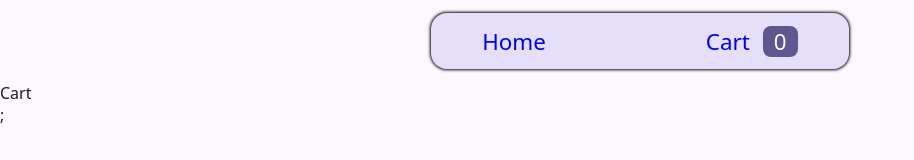
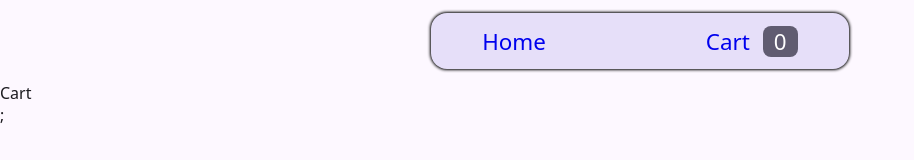
Before and after one commit to ajayfoo/odin-shopping-cart, a React (Vite) app: page /cart in a window 1280 px wide. Shown: the top 160 px of the page, without its empty margins (0-914 px from the left). Built offline with nearby package versions, Linux system fonts and the light colour scheme.

Commit message:
feat: show +9 when cart items count is more than 9

```diff
--- a/src/components/MainNavbar/MainNavbar.jsx
+++ b/src/components/MainNavbar/MainNavbar.jsx
@@ -3,13 +3,14 @@ import classes from "./MainNavbar.module.css";
 import PropTypes from "prop-types";
 
 export default function MainNavbar({ cartCount }) {
+  const displayCartCount = cartCount > 9 ? "+9" : cartCount;
   return (
     <nav className={classes["main-nav"]}>
       <Link to="/">Home</Link>
       <Link aria-label="cart" className={classes.cart} to="/cart">
         Cart
         <span role="alert" aria-label="shopping cart items count">
-          {cartCount}
+          {displayCartCount}
         </span>
       </Link>
     </nav>
--- a/src/components/MainNavbar/MainNavbar.module.css
+++ b/src/components/MainNavbar/MainNavbar.module.css
@@ -18,8 +18,8 @@
 }
 
 .cart > span[role="alert"] {
-  background-color: var(--primary);
-  color: var(--on-primary);
+  background-color: var(--secondary);
+  color: var(--on-secondary);
   border-radius: var(--medium-radius);
   padding: 0 0.5em;
   margin-inline-start: var(--small-gap);
```
Also changed, not shown: 1 other file (tests, documents, lock files or other folders).
